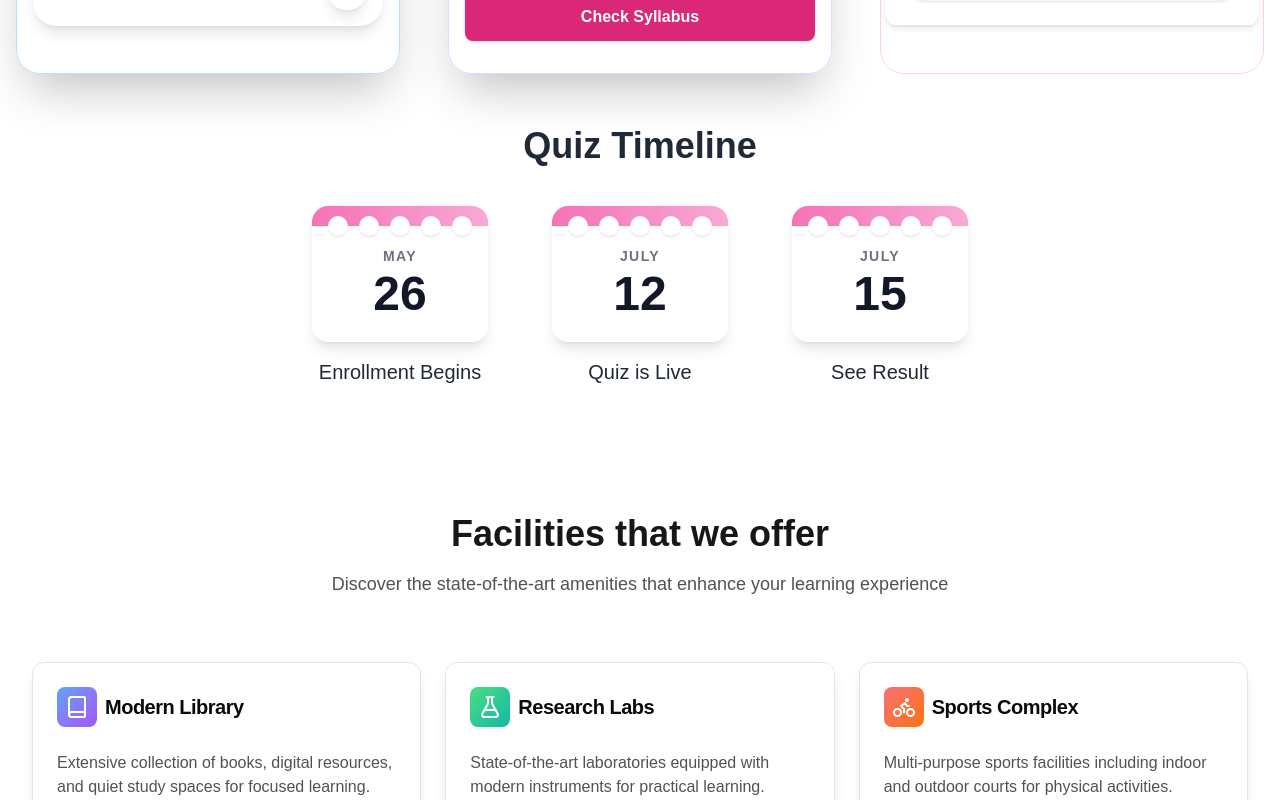
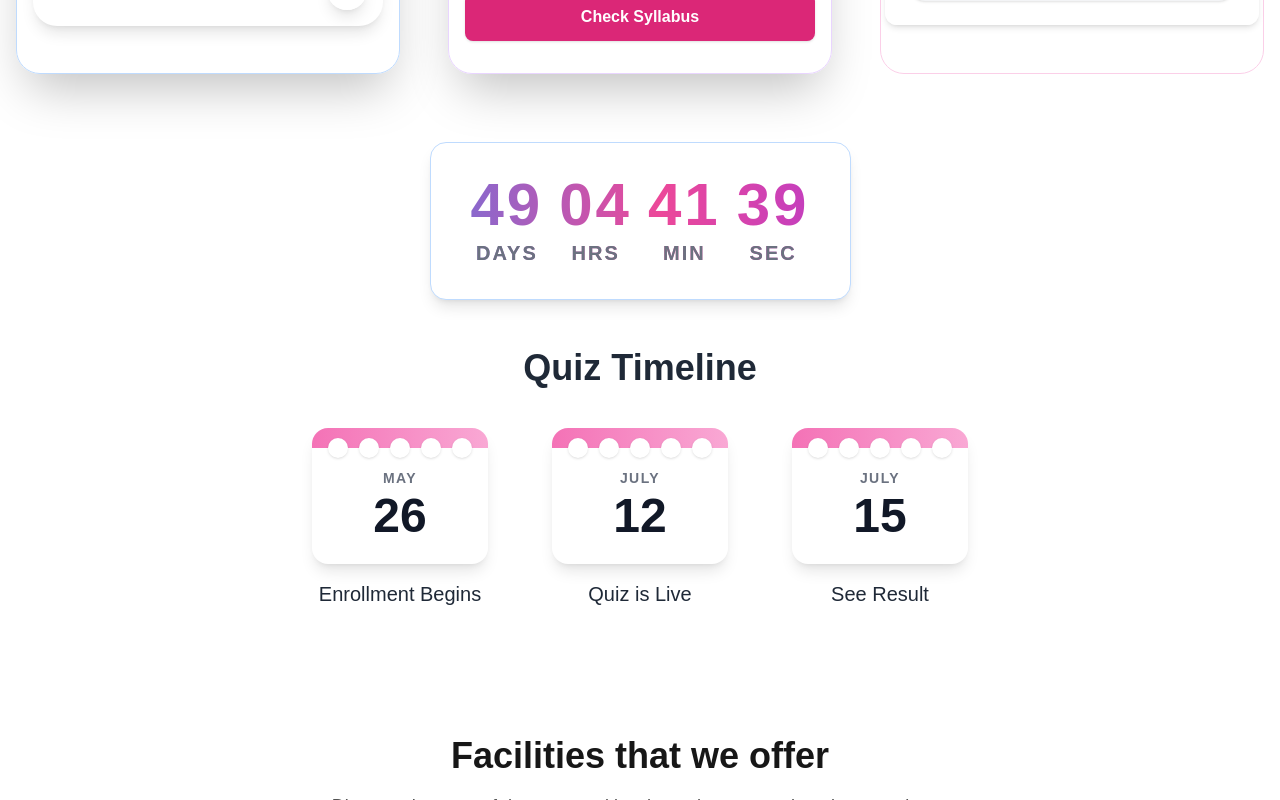
Before and after one commit to Agamya-Samuel/shuats-quiz-app, a Next.js app: page / in a window 1280 px wide. Shown: the part 996-1796 px from the top of the page. Built offline with nearby package versions, Linux system fonts and the light colour scheme; no server answers; the database is empty; grey boxes are pictures that could not be loaded; what drizzle-zod would draw is missing.

Commit message:
Added Time Clock

```diff
--- a/app/(homepage)/_components/TakeQuiz.tsx
+++ b/app/(homepage)/_components/TakeQuiz.tsx
@@ -131,6 +131,49 @@ const TimelineCalendarCard = ({ month, day, label }: { month: string; day: strin
     </div>
   </div>
 );
+
+// Add this component above TakeQuiz
+const CountdownTimer = () => {
+  const eventDate = new Date('2025-07-12T00:00:00');
+  const [timeLeft, setTimeLeft] = useState({
+    days: 0,
+    hours: 0,
+    minutes: 0,
+    seconds: 0,
+  });
+
+  useEffect(() => {
+    const updateCountdown = () => {
+      const now = new Date();
+      const diff = eventDate.getTime() - now.getTime();
+      if (diff <= 0) {
+        setTimeLeft({ days: 0, hours: 0, minutes: 0, seconds: 0 });
+        return;
+      }
+      const days = Math.floor(diff / (1000 * 60 * 60 * 24));
+      const hours = Math.floor((diff / (1000 * 60 * 60)) % 24);
+      const minutes = Math.floor((diff / (1000 * 60)) % 60);
+      const seconds = Math.floor((diff / 1000) % 60);
+      setTimeLeft({ days, hours, minutes, seconds });
+    };
+    updateCountdown();
+    const timer = setInterval(updateCountdown, 1000);
+    return () => clearInterval(timer);
+  }, []);
+
+  return (
+    <div className="w-full flex justify-center mt-12 mb-12">
+      <div className="bg-white rounded-2xl px-10 py-8 shadow-lg border border-blue-200 flex items-center justify-center text-center transition-transform duration-200 hover:scale-105">
+        <span className="text-4xl md:text-6xl font-extrabold tracking-tight bg-gradient-to-r from-blue-500 via-pink-500 to-purple-600 bg-clip-text text-transparent animate-gradient-x flex gap-4" style={{letterSpacing: '0.05em', backgroundSize: '200% 200%'}}>
+          <span className="flex flex-col items-center"><span>{String(timeLeft.days).padStart(2, '0')}</span><span className="text-base md:text-xl font-bold text-gray-500 tracking-widest mt-1">DAYS</span></span>
+          <span className="flex flex-col items-center"><span>{String(timeLeft.hours).padStart(2, '0')}</span><span className="text-base md:text-xl font-bold text-gray-500 tracking-widest mt-1">HRS</span></span>
+          <span className="flex flex-col items-center"><span>{String(timeLeft.minutes).padStart(2, '0')}</span><span className="text-base md:text-xl font-bold text-gray-500 tracking-widest mt-1">MIN</span></span>
+          <span className="flex flex-col items-center"><span>{String(timeLeft.seconds).padStart(2, '0')}</span><span className="text-base md:text-xl font-bold text-gray-500 tracking-widest mt-1">SEC</span></span>
+        </span>
+      </div>
+    </div>
+  );
+};
 
 const TakeQuiz = () => {
   return (
@@ -283,6 +326,8 @@ const TakeQuiz = () => {
           </div>
         </div>
       </section>
+      {/* Countdown Timer Section */}
+      <CountdownTimer />
       {/* Quiz Timeline Section */}
       <section className="w-full max-w-3xl mx-auto mt-8 mb-12">
         <h2 className="text-4xl font-bold text-center mb-10">Quiz Timeline</h2>
@@ -297,7 +342,7 @@ const TakeQuiz = () => {
         global>{`
         .animate-gradient-x {
           background-size: 200% 200%;
-          animation: gradient-x 8s ease-in-out infinite;
+          animation: gradient-x 3s ease-in-out infinite;
         }
         @keyframes gradient-x {
           0% {
```
